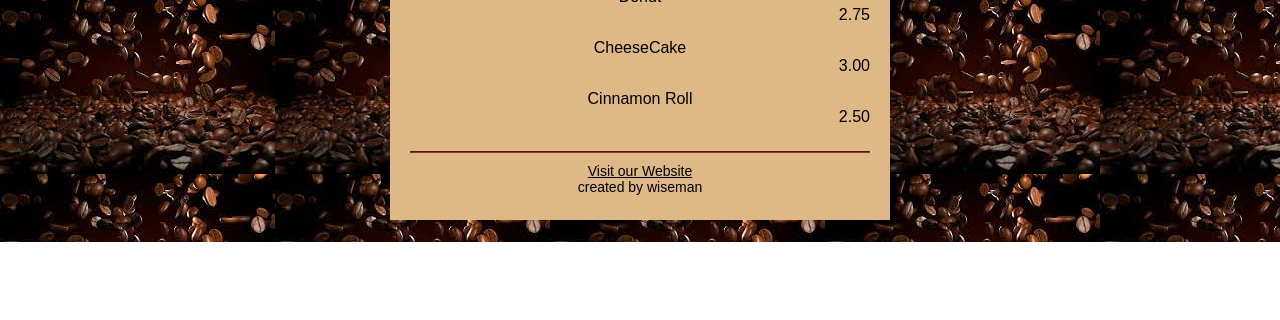
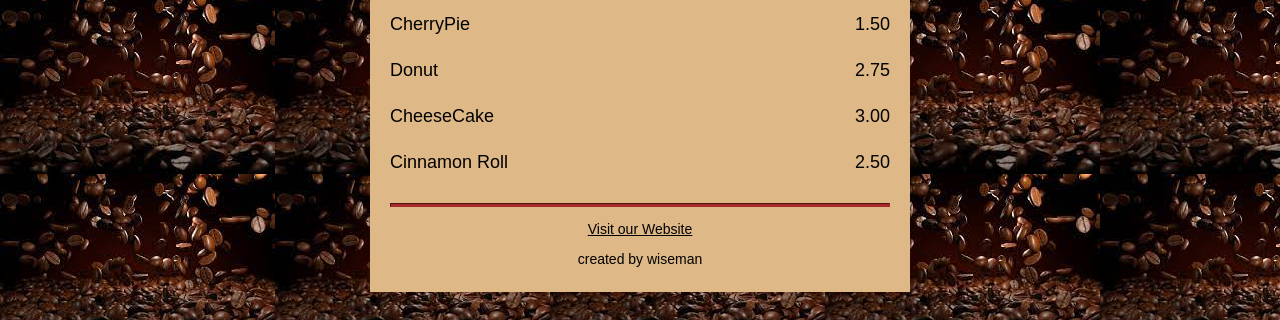
Before and after one commit to Wise1m/Coffee-menu-design, a plain HTML site: page index.html in a window 1280 px wide. Shown: the part 558-878 px from the top of the page. Before the commit the page ends 800 px from the top, so only its background shows below. Drawn offline with Linux system fonts and the light colour scheme.

Commit message:
Update style.css

```diff
--- a/style.css
+++ b/style.css
@@ -1,8 +1,8 @@
-*, *::before, *::after{
+/* *, *::before, *::after{
     padding: 0;
     margin: 0;
     box-sizing: border-box;
-}
+} */
 
 body{
     padding: 20px;
@@ -51,21 +51,21 @@ hr{
     border-color: brown;
 }
 
-.menu-item p{
+.item p{
     display: inline-block;
-    margin-top: 15px;
-    margin-bottom: 15px;
+    margin-top: 5px;
+    margin-bottom: 5px;
     font-size: 18px;
 }
 
-.menu_flavor{
+.flavor, .dessert{
     text-align: left;
-    width: 100%;
+    width: 75%;
 }
 
 .price{
     text-align: right;
-    width: 100%;
+    width: 25%;
 }
 
 .bottom-line{
```
